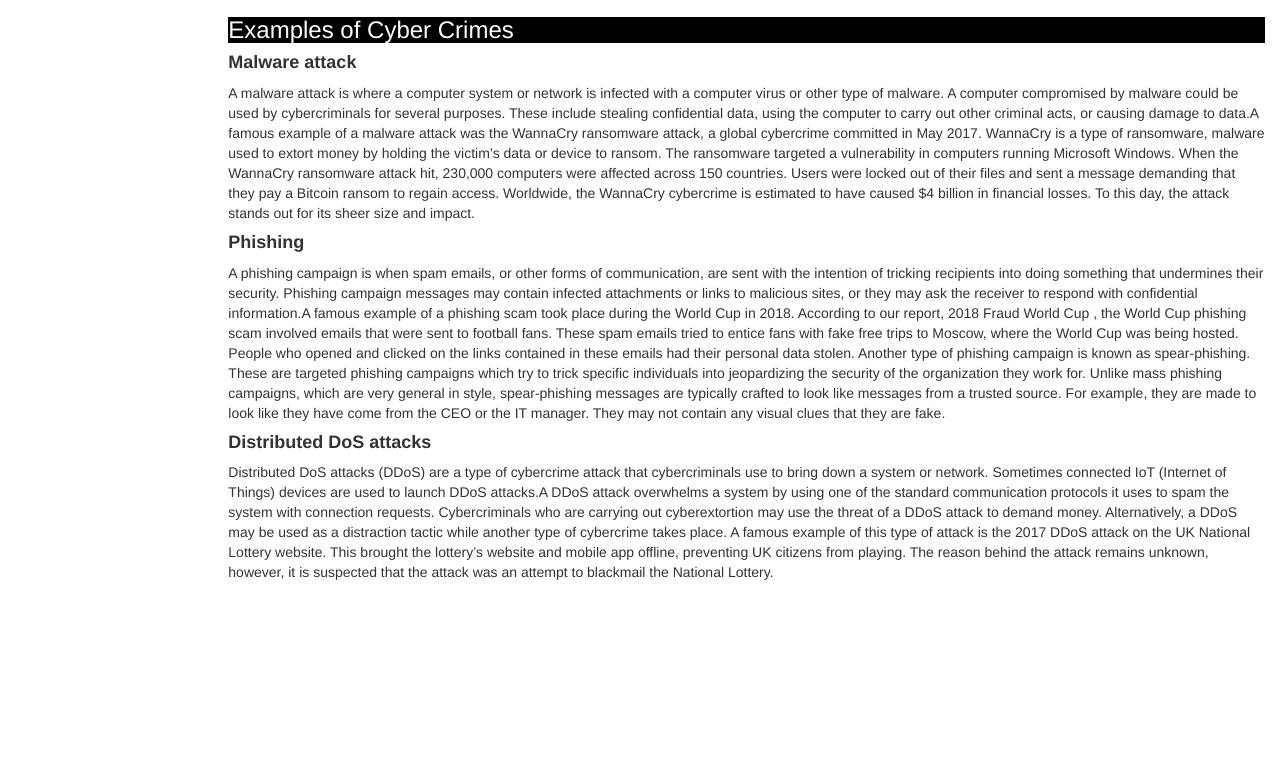
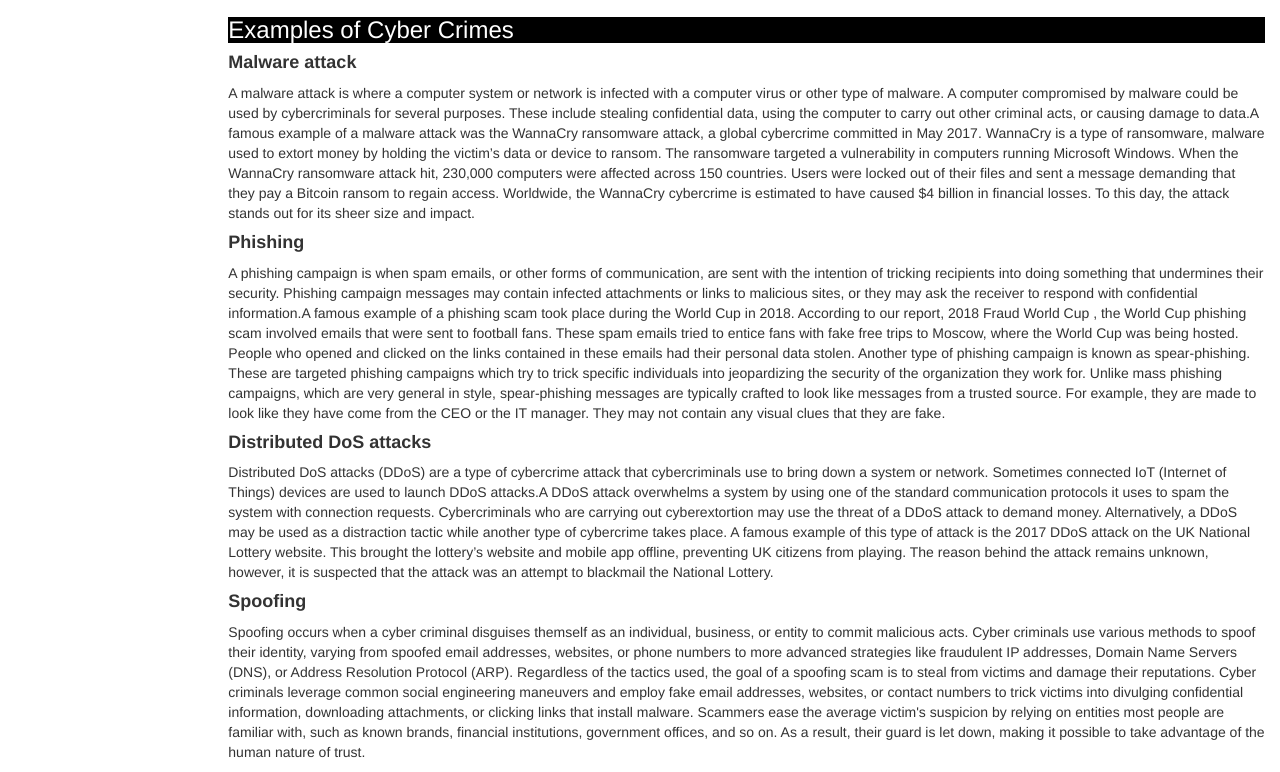
Before and after one commit to vikashpatel24/Cyber-Crimes-and-Its-Awareness, a plain HTML site: page cybercimes.html in a window 1280 px wide. Shown: the part 819-1591 px from the top of the page. Before the commit the page ends 1411 px from the top, so only its background shows below. Drawn offline with nearby package versions, Linux system fonts and the light colour scheme.

Commit message:
Update cybercimes.html

```diff
--- a/cybercimes.html
+++ b/cybercimes.html
@@ -121,6 +121,10 @@
                           <p>
                             Distributed DoS attacks (DDoS) are a type of cybercrime attack that cybercriminals use to bring down a system or network. Sometimes connected IoT (Internet of Things) devices are used to launch DDoS attacks.A DDoS attack overwhelms a system by using one of the standard communication protocols it uses to spam the system with connection requests. Cybercriminals who are carrying out cyberextortion may use the threat of a DDoS attack to demand money. Alternatively, a DDoS may be used as a distraction tactic while another type of cybercrime takes place. A famous example of this type of attack is the 2017 DDoS attack on the UK National Lottery website. This brought the lottery’s website and mobile app offline, preventing UK citizens from playing. The reason behind the attack remains unknown, however, it is suspected that the attack was an attempt to blackmail the National Lottery.
                           </p>
+                          <h4><strong>Spoofing</strong></h4>
+                          <p>
+                            Spoofing occurs when a cyber criminal disguises themself as an individual, business, or entity to commit malicious acts. Cyber criminals use various methods to spoof their identity, varying from spoofed email addresses, websites, or phone numbers to more advanced strategies like fraudulent IP addresses, Domain Name Servers (DNS), or Address Resolution Protocol (ARP). Regardless of the tactics used, the goal of a spoofing scam is to steal from victims and damage their reputations. Cyber criminals leverage common social engineering maneuvers and employ fake email addresses, websites, or contact numbers to trick victims into divulging confidential information, downloading attachments, or clicking links that install malware. Scammers ease the average victim's suspicion by relying on entities most people are familiar with, such as known brands, financial institutions, government offices, and so on. As a result, their guard is let down, making it possible to take advantage of the human nature of trust.
+                          </p>
                       </article>
                   </section>
 
```
